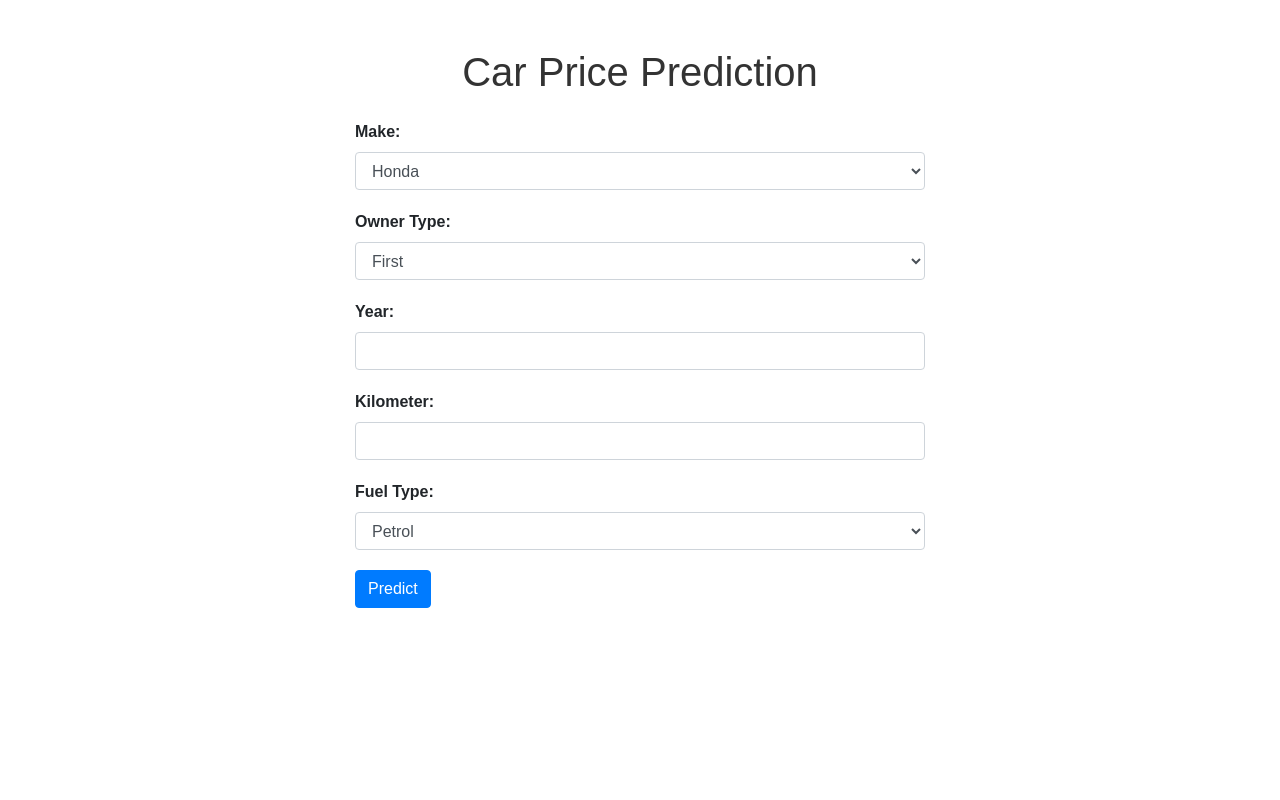
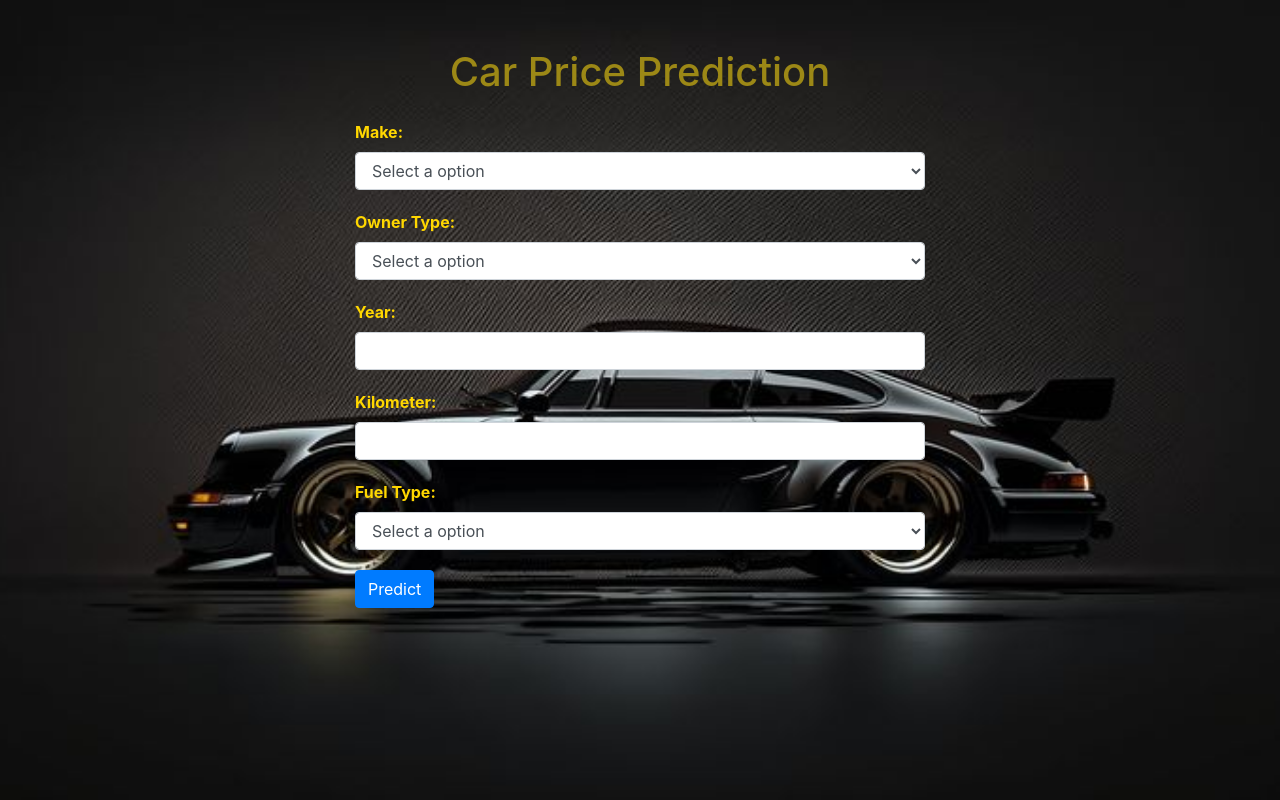
Before and after one commit to rajasreevg11/car_price, a Flask app: page / in a window 1280 px wide. Run offline with Flask 3, Linux system fonts and the light colour scheme; parts of the project's set-up code (start-up, migrations or seed data) failed here and were passed over; some libraries are stand-ins or nearby versions.

Commit message:
This is my flask car prediction project

```diff
--- a/app.py
+++ b/app.py
@@ -5,7 +5,8 @@
 app = Flask(__name__)
 
 # Load the pre-trained model
-car_price_model = joblib.load("./build-model/lr_model.joblib")
+car_price_model = joblib.load("C:\\Users\\ADMIN\\Desktop\\python\\ROHIT\\car_price\\build-model\\lr_model.joblib")
+
 
 # Encoding dictionaries
 fuel_type_stoi = {
@@ -68,7 +69,7 @@
     return render_template("index.html")
 
 
-@app.route("/predict", methods=["POST"])
+@app.route("/predict", methods=["GET","POST"])
 def predict():
     if request.method == "POST":
         # Get input data from the request form
--- a/static/style.css
+++ b/static/style.css
@@ -1,8 +1,37 @@
 /* Add your custom styles here */
+/* *{
 
+    margin:0;
+    padding:0;
+    font-family:'poppins',sans-serif;
+    box-sizing: border-box;
+
+} */
 body {
-    font-family: 'Arial', sans-serif;
+    /* background-color: lightblue; */
+    margin: 0;
+    padding: 0;
+    background-image: url('/static/images/Porsche Wallpaper.jpg');
+    background-color:#000000;
+    background-repeat: no-repeat;
+    background-position:center;
+    height: 100vh;
+    display: flex;
+    background-size: cover;
+    justify-content: center;
+    align-items: center;
 }
+
+.overlay {
+    position: absolute;
+    width: 100%;
+    height: 100%;
+    background: rgba(0, 0, 0, 0.5);
+    backdrop-filter: blur(5px);
+    z-index: 1;
+}
+
+
 
 .container {
     max-width: 600px;
@@ -11,15 +40,19 @@
 
 h1 {
     text-align: center;
-    color: #333;
+    color: #9c8816;
 }
 
 .form-group {
     margin-bottom: 20px;
+    font-style: normal;
+    color: #FFD700; /* Change to the desired text color */
+    font-size: 16px; /* Change to the desired font size */
 }
 
 label {
     font-weight: bold;
+
     display: block;
 }
 
@@ -35,7 +68,7 @@
 }
 
 button {
-    background-color: #007bff;
+    background-color: #ff5100;
     color: #fff;
     padding: 10px 20px;
     border: none;
@@ -44,7 +77,11 @@
 }
 
 button:hover {
-    background-color: #0056b3;
+    background-color: #b30000;
+    color: #FFD700
 }
 
-/* Add more styles as needed */
+.Predict {
+    color: #FFD700; /* Gold color */
+    /* Additional styles as needed */
+}
--- a/templates/index.html
+++ b/templates/index.html
@@ -18,6 +18,7 @@
       <div class="form-group">
         <label for="Make">Make:</label>
         <select name="Make" class="form-control" required>
+          <option value="select">Select a option</option>
           <option value="Honda">Honda</option>
           <option value="Maruit">Maruit</option>
           <option value="Hyundai">Hyundai</option>
@@ -56,6 +57,7 @@
       <div class="form-group">
         <label for="Owner">Owner Type:</label>
         <select class="form-control" id="Owner" name="Owner" required>
+          <option value="select">Select a option</option>
           <option value="First">First</option>
           <option value="Second">Second</option>
           <option value="Third">Third</option>
@@ -77,6 +79,7 @@
       <div class="form-group">
         <label for="FuelType">Fuel Type:</label>
         <select class="form-control" id="FuelType" name="FuelType" required>
+          <option value="select">Select a option</option>
           <option value="Petrol">Petrol</option>
           <option value="Diesel">Diesel</option>
           <option value="CNG">CNG</option>
@@ -89,26 +92,18 @@
         </select>
       </div>
 
-      <!-- <div class="form-group">
-          <label for="EngineCC">Engine_cc:</label>
-          <input
-            type="number"
-            class="form-control"
-            id="EngineCC"
-            name="EngineCC"
-            required
-          />
-        </div> -->
+
 
       <button type="submit" class="btn btn-primary">Predict</button>
     </form>
-
-    {% if error_msg %}
-    <h2>{{error_msg}}</h2>
-    {% endif %}
-    {% if prediction_text and error_msg==None %}
-    <h2>Prediction Result: Rs.{{ prediction_text }}</h2>
-    {% endif %}
+    <div class="Predict">
+      {% if error_msg %}
+      <h2>{{error_msg}}</h2>
+      {% endif %}
+      {% if prediction_text and error_msg==None %}
+      <h2>Prediction Result: 	₹{{ prediction_text }}</h2>
+      {% endif %}
+    </div>
   </div>
 
   <!-- Add Bootstrap JS and jQuery -->
```
Also changed, not shown: build-model/build_mode.py (+18 -6 lines), static/images/Porsche Wallpaper.jpg (added).
